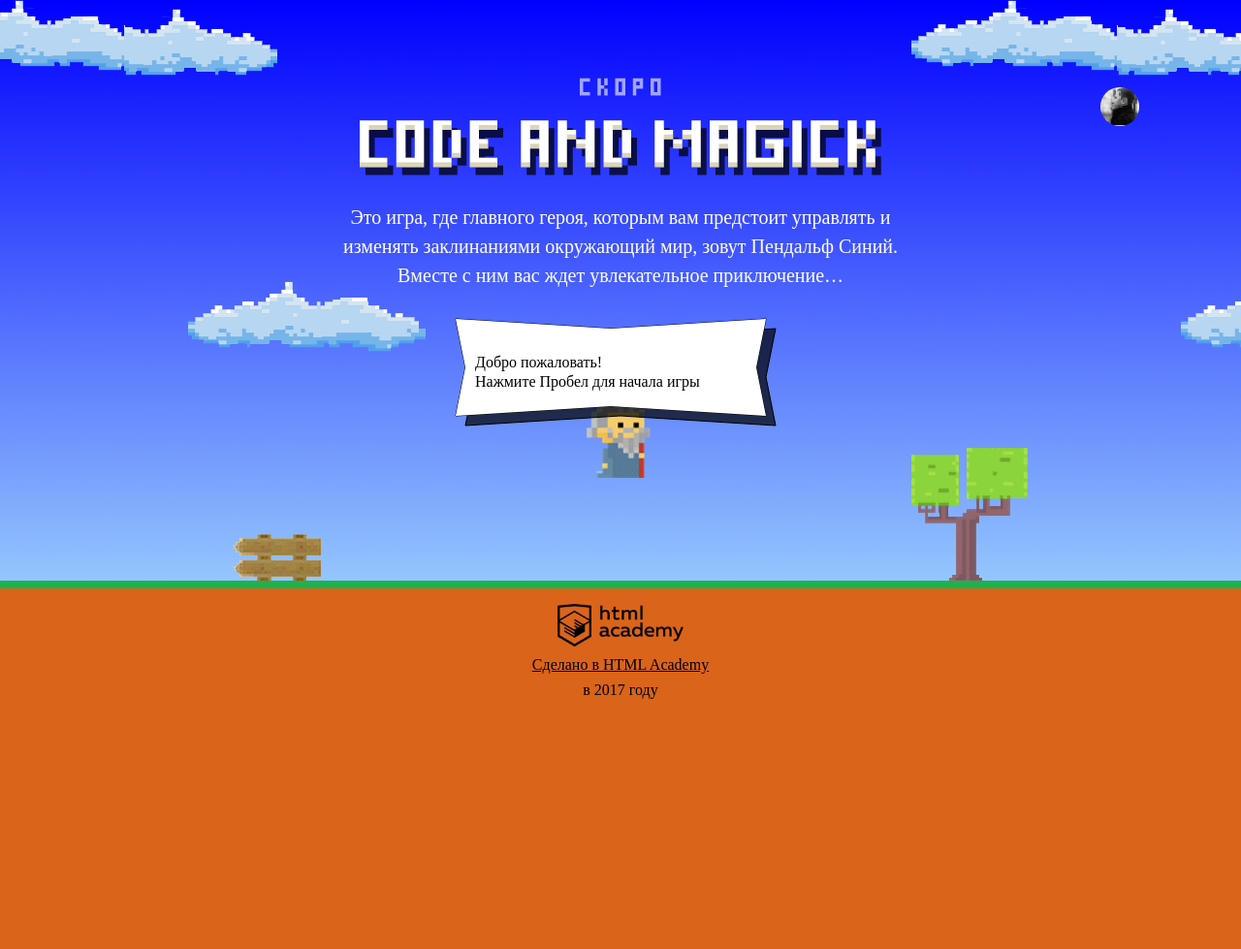
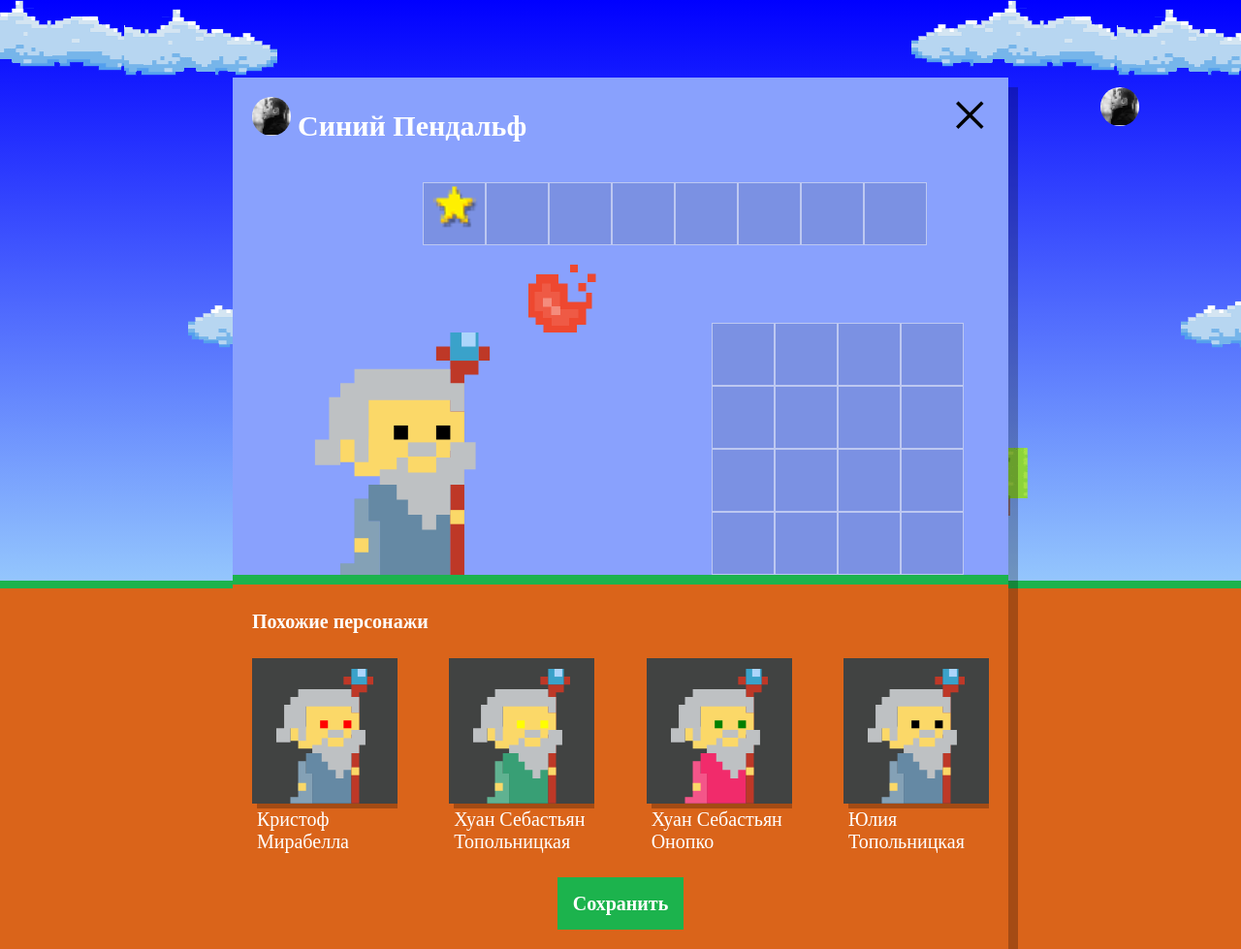
Before and after one commit to Evgeny1304/1170275-code-and-magick-20, a website: page index.html in a window 1280 px wide. Shown: the whole page at 97% size. Before the commit the page ends 800 px from the top, so only its background shows below. Drawn offline with Linux system fonts and the light colour scheme; a web font is replaced by a local one.

Commit message:
Добавлена генерация магов на страницу.

```diff
--- a/index.html
+++ b/index.html
@@ -208,6 +208,7 @@
   };
 </script>
 <script src="js/stat.js"></script>
+<script src="js/setup.js"></script>
 <script src="js/game.js"></script>
 
 </body>
--- /dev/null
+++ b/js/setup.js
@@ -0,0 +1,53 @@
+'use strict';
+
+var FIRST_NAMES = ['Иван', 'Хуан Себастьян', 'Мария', 'Кристоф', 'Виктор', 'Юлия', 'Люпита', 'Вашингтон'];
+var LAST_NAMES = ['да Марья', 'Верон', 'Мирабелла', 'Вальц', 'Онопко', 'Топольницкая', 'Нионго', 'Ирвинг'];
+var COAT_COLORS = ['rgb(101, 137, 164)', 'rgb(241, 43, 107)', 'rgb(146, 100, 161)', 'rgb(56, 159, 117)', 'rgb(215, 210, 55)', 'rgb(0, 0, 0)'];
+var EYE_COLORS = ['black', 'red', 'blue', 'yellow', 'green'];
+var MAX_WIZARD_COUNT = 4;
+
+var userDialog = document.querySelector('.setup');
+userDialog.classList.remove('hidden');
+
+var getRandom = function (min, max) {
+  return Math.floor(Math.random() * (max - min + 1) + min);
+};
+
+var getWizards = function () {
+  var wizards = [];
+
+  for (var i = 0; i < MAX_WIZARD_COUNT; i++) {
+    var wizard = {
+      'name': FIRST_NAMES[getRandom(0, FIRST_NAMES.length - 1)] + ' ' + LAST_NAMES[getRandom(0, LAST_NAMES.length - 1)],
+      'coatColor': COAT_COLORS[getRandom(0, COAT_COLORS.length - 1)],
+      'eyesColor': EYE_COLORS[getRandom(0, EYE_COLORS.length - 1)]
+    };
+    wizards.push(wizard);
+  }
+
+  return wizards;
+};
+
+var wizards = getWizards();
+
+var similarWizardTemplate = document.querySelector('#similar-wizard-template').content.querySelector('.setup-similar-item');
+
+var renderWizard = function (wizard) {
+  var wizardElement = similarWizardTemplate.cloneNode(true);
+
+  wizardElement.querySelector('.setup-similar-label').textContent = wizard.name;
+  wizardElement.querySelector('.wizard-coat').style.fill = wizard.coatColor;
+  wizardElement.querySelector('.wizard-eyes').style.fill = wizard.eyesColor;
+
+  return wizardElement;
+};
+
+var similarWizardList = document.querySelector('.setup-similar-list');
+var fragment = document.createDocumentFragment();
+
+for (var i = 0; i < wizards.length; i++) {
+  fragment.appendChild(renderWizard(wizards[i]));
+}
+similarWizardList.appendChild(fragment);
+
+userDialog.querySelector('.setup-similar').classList.remove('hidden');
```
